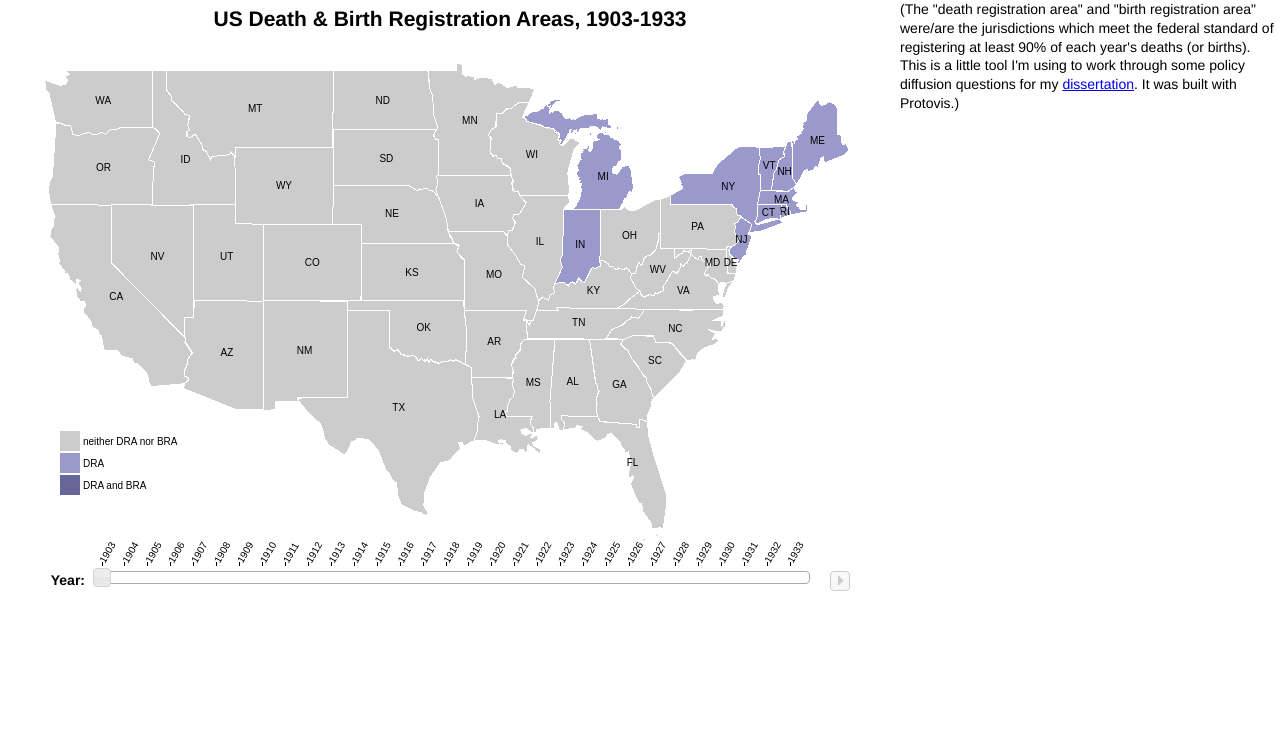
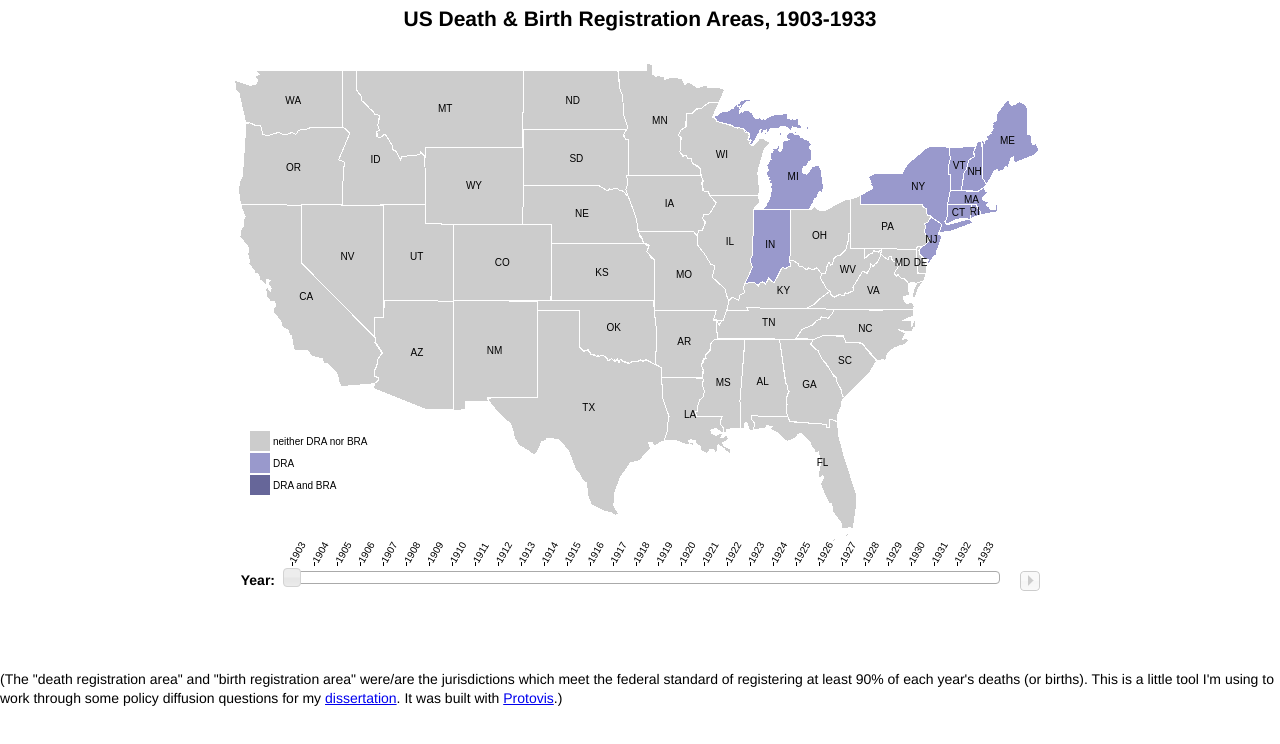
Before and after one commit to cliotropic/sandbox, a plain HTML site: page regarea_maps/index.html in a window 1280 px wide. Drawn offline with Linux system fonts and the light colour scheme.

Commit message:
formatting cleanups

```diff
--- a/regarea_maps/index.html
+++ b/regarea_maps/index.html
@@ -183,7 +183,7 @@ vis.render();
 
   </div>
 </div>
-<div>
-(The "death registration area" and "birth registration area" were/are the jurisdictions which meet the federal standard of registering at least 90% of each year's deaths (or births). This is a little tool I'm using to work through some policy diffusion questions for my <a href="http://cliotropic.org/blog/about/#research">dissertation</a>. It was built with <a href+"http://vis.stanford.edu/protovis/">Protovis</a>.)
+<div style="width:90%; top-margin:10px; border:1px solid purple;display:table-row; vertical-align:top;">
+(The "death registration area" and "birth registration area" were/are the jurisdictions which meet the federal standard of registering at least 90% of each year's deaths (or births). This is a little tool I'm using to work through some policy diffusion questions for my <a href="http://cliotropic.org/blog/about/#research">dissertation</a>. It was built with <a href="http://vis.stanford.edu/protovis/">Protovis</a>.)
 </div></body>
 </html>
--- a/regarea_maps/libs/ex.css
+++ b/regarea_maps/libs/ex.css
@@ -1,7 +1,7 @@
 body {
   margin: 0;
   display: table;
-  height: 100%;
+  height: 90%;
   width: 100%;
   font: 14px/134% Helvetica Neue, sans-serif;
 }
```
